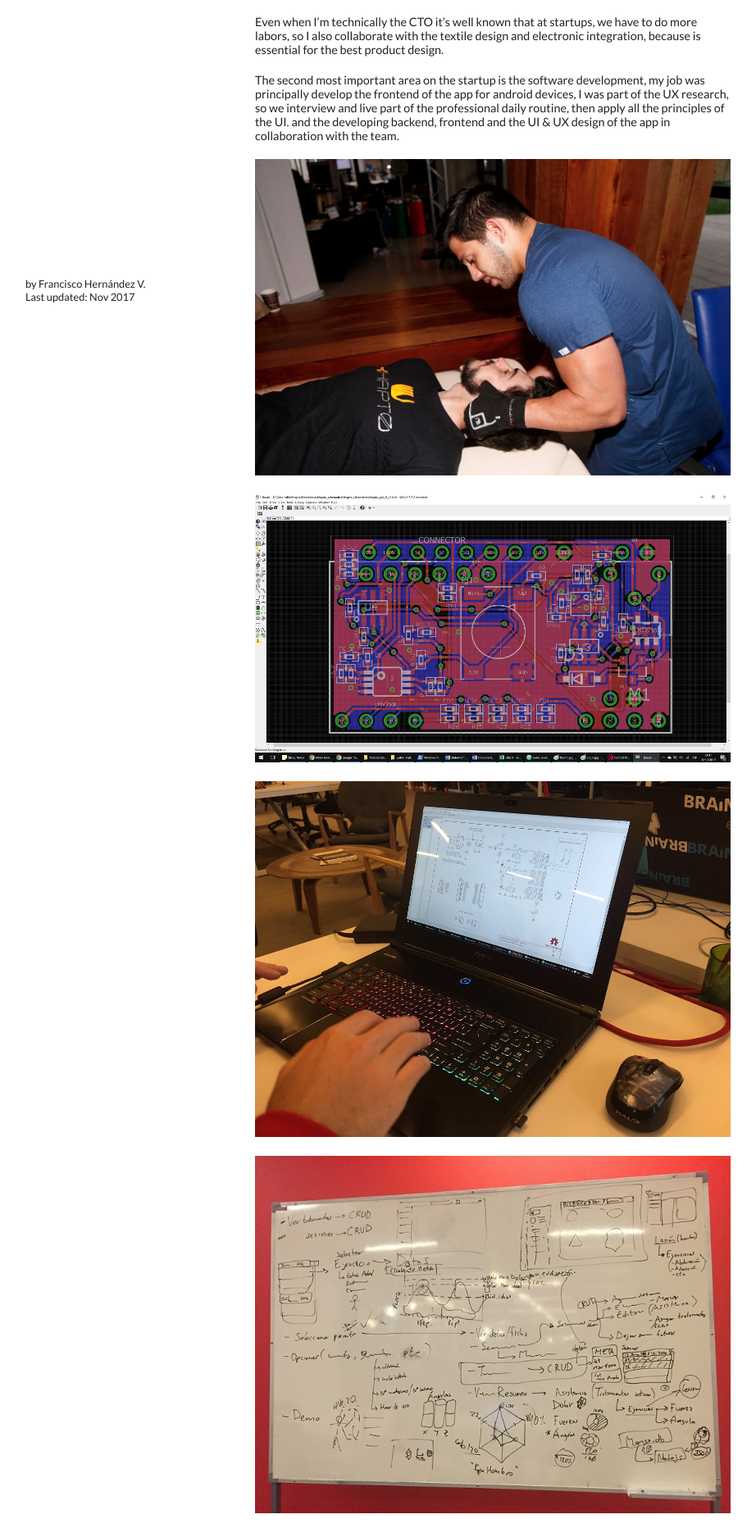
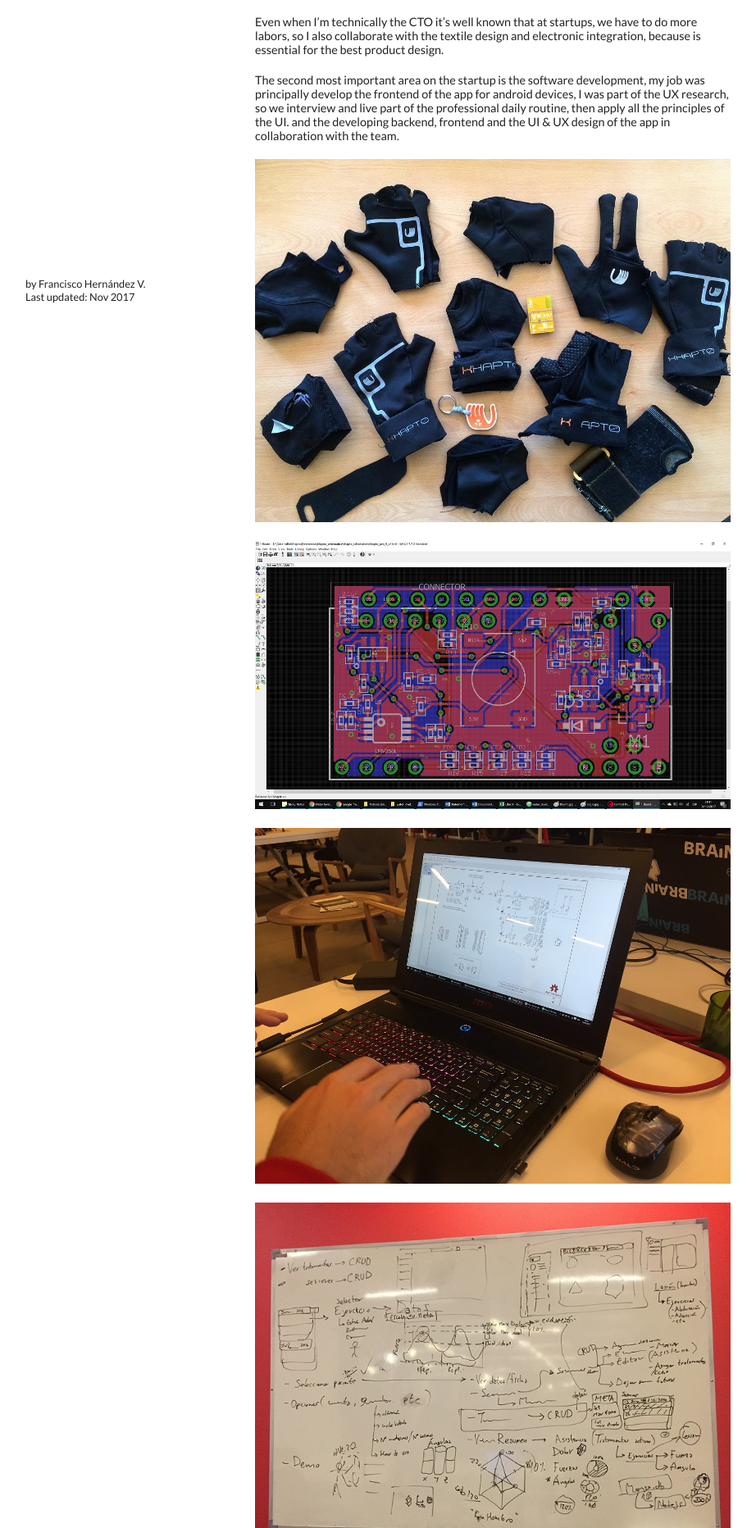
Before and after one commit to fthernan/fthernan.github.io, a Jekyll site: the page built from _portfolio/khapto.md, in a window 1280 px wide. Shown: the part 480-2344 px from the top of the page at 82% size, without its empty margins (179-1101 px from the left). Built offline with Jekyll 4.4.1, drawn with Linux system fonts in a browser that asks for light colours.

Commit message:
khapto img added

```diff
--- a/_portfolio/khapto.md
+++ b/_portfolio/khapto.md
@@ -22,7 +22,7 @@ The second most important area on the startup is the software development, my jo
 and the developing backend, frontend and the UI & UX design of the app in collaboration with the team.
 
 
-![Image 1](images/khapto/img01.jpg)
+![Image 0](images/khapto/img00.jpg)
 
 ![Image 2](images/khapto/img02.jpg)
 
```
Also changed, not shown: images/khapto/img00.jpg (added).
